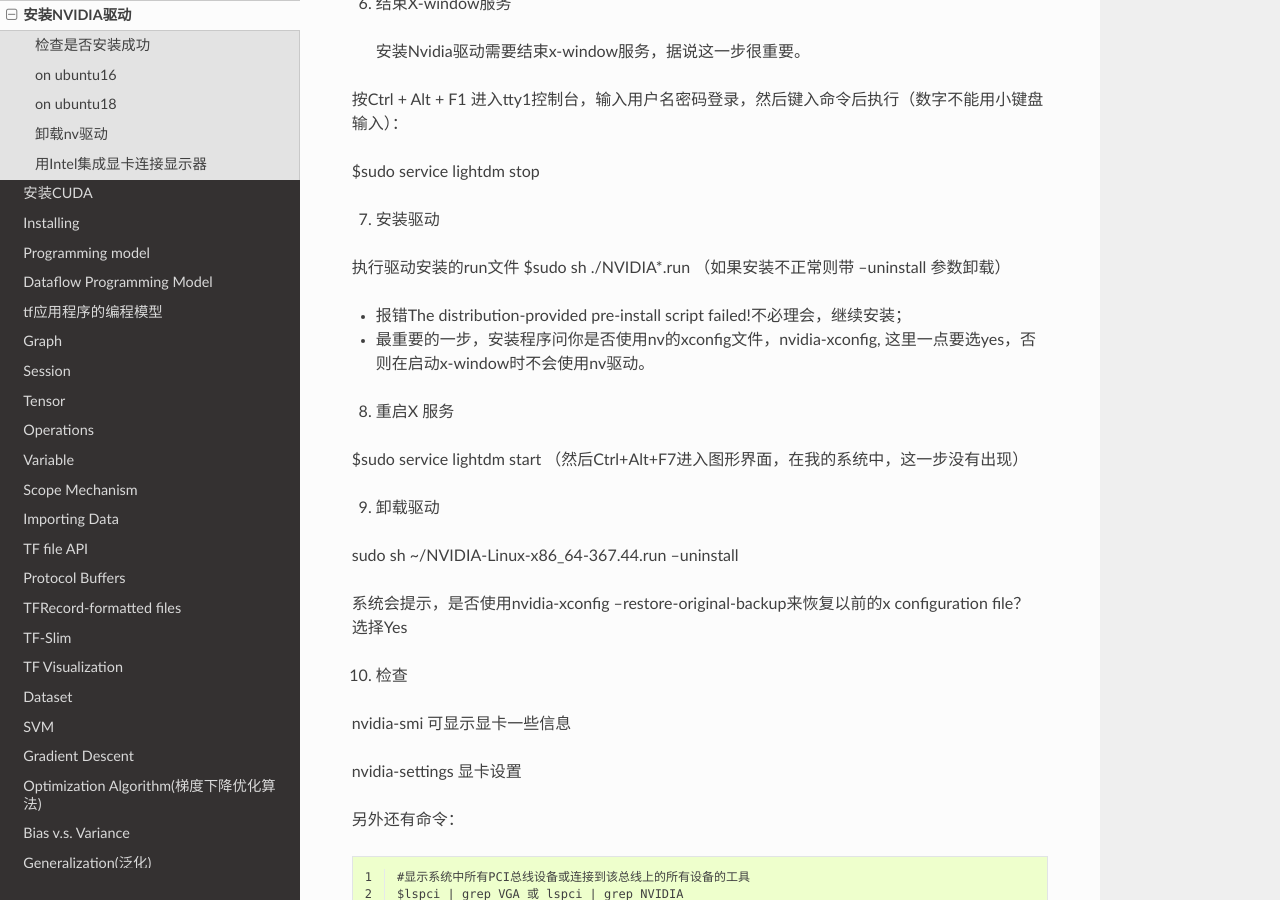
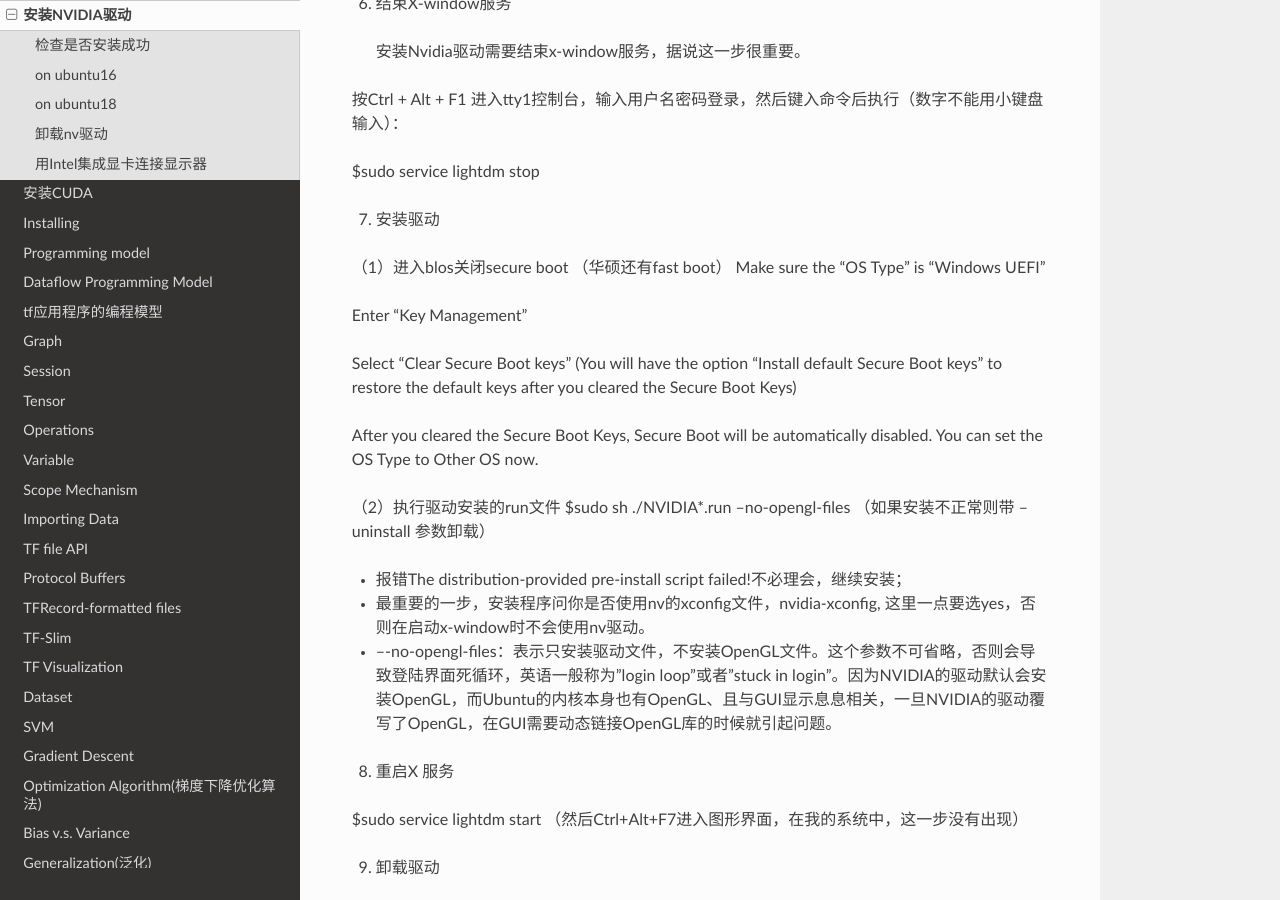
Before and after one commit to yiwenliu/tensorflow-notes, a Sphinx documentation site: the page built from source/nv-driver.rst, in a window 1280 px wide and 900 px high, scrolled down 2122 px. Built offline with Sphinx 7.4.7 and the Read the Docs theme 2.0.0, drawn with Linux system fonts in a browser that asks for light colours.

Commit message:
20190320

```diff
--- a/source/NN_loss.rst
+++ b/source/NN_loss.rst
@@ -88,6 +88,9 @@ TF提供了两种方法：
 
 loss when testing
 ^^^^^^^^^^^^^^^^^^^^^^^^
+注意：使用softmax作为神经网络最后一层输出，在testing set上计算的是“准确率”，而非loss。
+
+
 《tf实战》p91 tf.nn.in_top_k()
 
 OHEM(Online Hard Sample Mining)
--- a/source/index.rst
+++ b/source/index.rst
@@ -40,6 +40,7 @@ Welcome to tensorflow-notes's documentation!
    NN_loss
    CNN
    FCN
+   recommendation-sys
 
 
 Indices and tables
--- a/source/nv-driver.rst
+++ b/source/nv-driver.rst
@@ -105,12 +105,22 @@ $sudo service lightdm stop
 
 7. 安装驱动
 
-执行驱动安装的run文件
-$sudo sh ./NVIDIA*.run
+（1）进入blos关闭secure boot （华硕还有fast boot）
+Make sure the "OS Type" is "Windows UEFI"
+
+Enter "Key Management"
+
+Select "Clear Secure Boot keys" (You will have the option "Install default Secure Boot keys" to restore the default keys after you cleared the Secure Boot Keys)
+
+After you cleared the Secure Boot Keys, Secure Boot will be automatically disabled. You can set the OS Type to Other OS now.
+
+（2）执行驱动安装的run文件
+$sudo sh ./NVIDIA*.run --no-opengl-files
 （如果安装不正常则带 --uninstall 参数卸载）
 
 - 报错The distribution-provided pre-install script failed!不必理会，继续安装；
 - 最重要的一步，安装程序问你是否使用nv的xconfig文件，nvidia-xconfig, 这里一点要选yes，否则在启动x-window时不会使用nv驱动。
+- –-no-opengl-files：表示只安装驱动文件，不安装OpenGL文件。这个参数不可省略，否则会导致登陆界面死循环，英语一般称为”login loop”或者”stuck in login”。因为NVIDIA的驱动默认会安装OpenGL，而Ubuntu的内核本身也有OpenGL、且与GUI显示息息相关，一旦NVIDIA的驱动覆写了OpenGL，在GUI需要动态链接OpenGL库的时候就引起问题。
 
 8. 重启X 服务
 
```
Also changed, not shown: source/recommendation-sys.rst (added, +41 -0 lines), source/img/rec-sys1.jpg (added).
